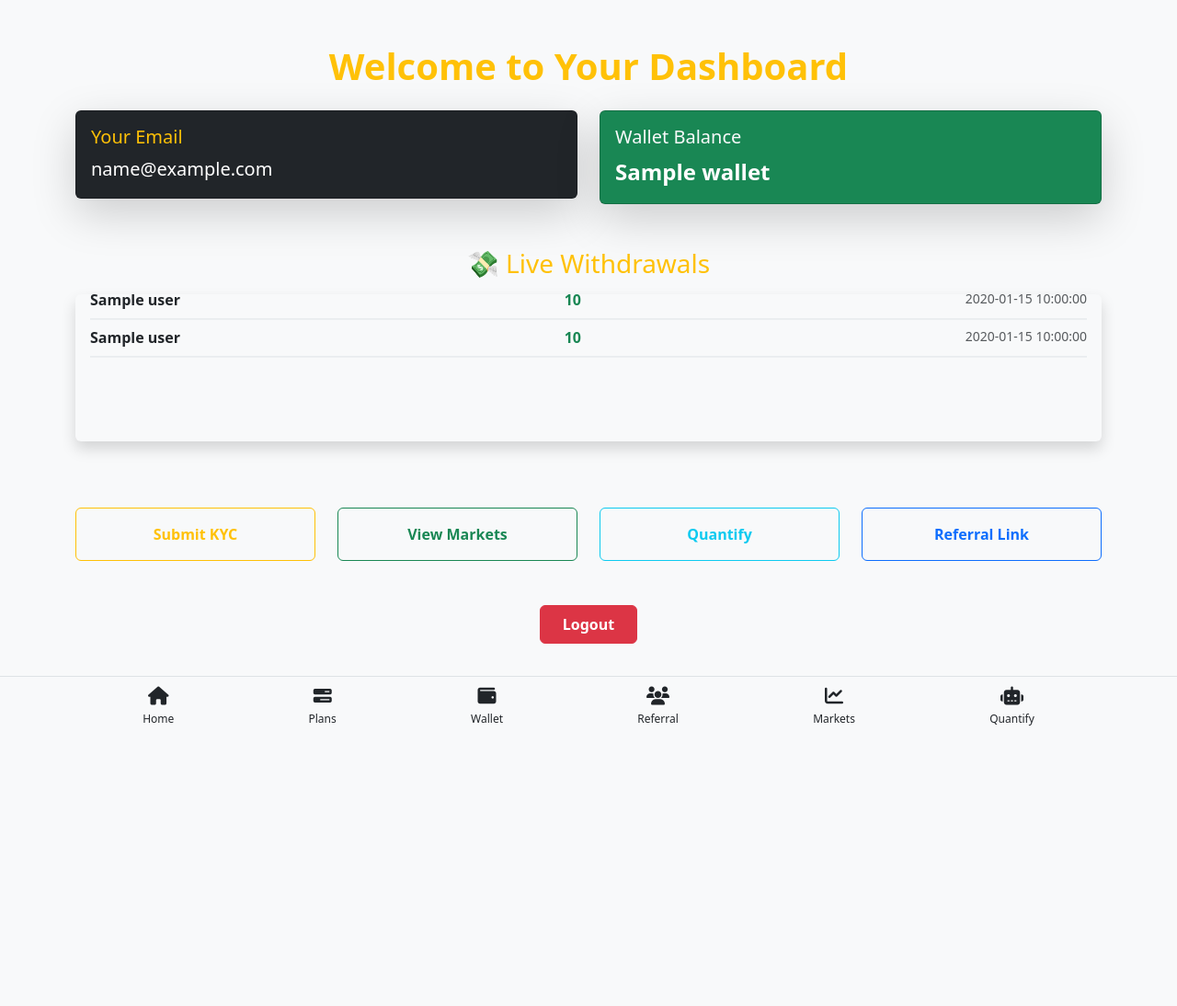
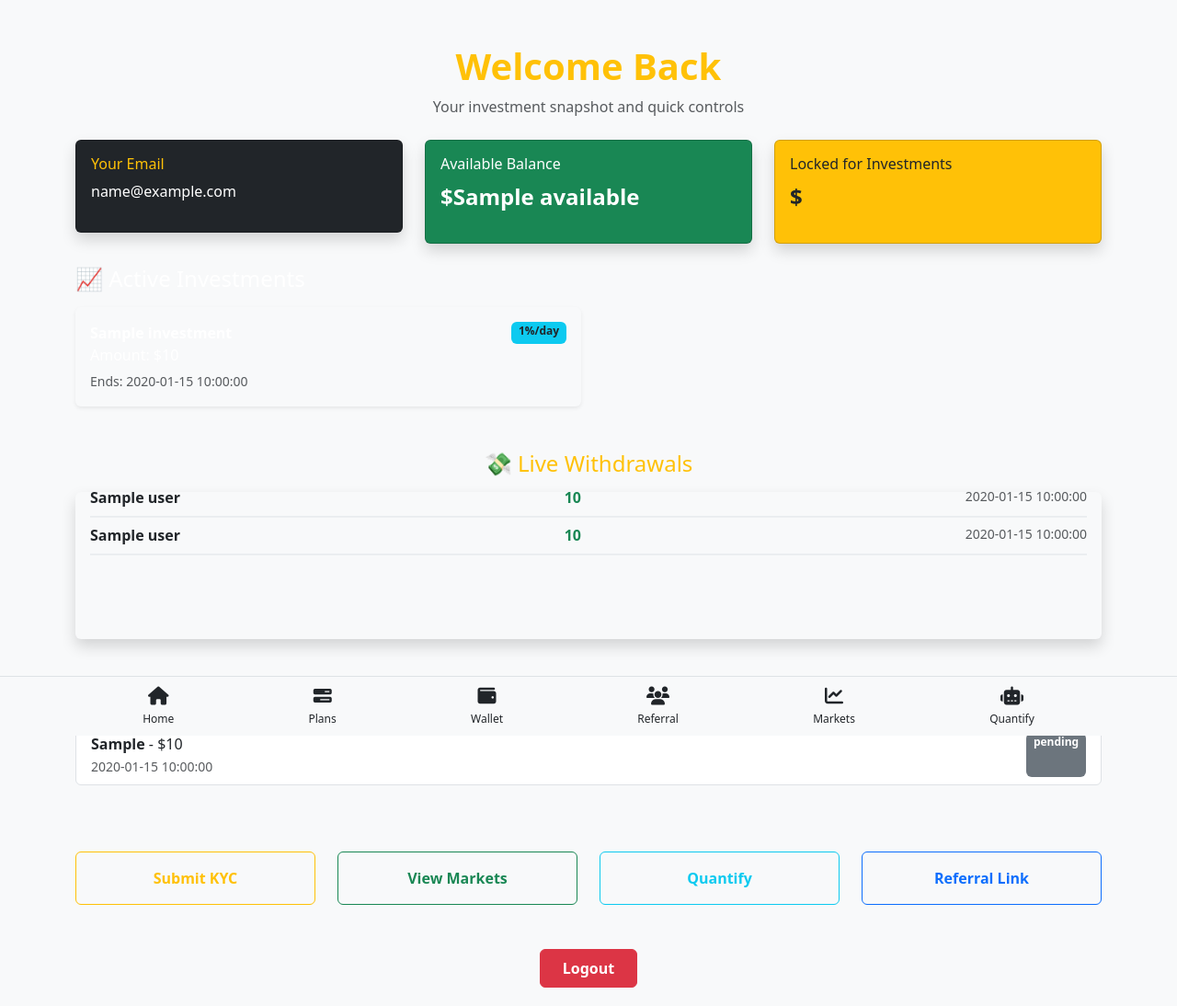
Before and after one commit to vumiiliakonga2-ctrl/-ai-invest-app, a Flask app: template templates/dashboard.html in a window 1280 px wide. Shown: the top 1094 px of the page at 92% size. Before the commit the page ends 789 px from the top, so only its background shows below. Run offline with Flask 3, Linux system fonts and the light colour scheme; the template is opened without the code that fills it: most values are stand-ins (such as "Sample title", 1, 10 or a date in 2020).

Commit message:
Update dashboard.html

```diff
--- a/templates/dashboard.html
+++ b/templates/dashboard.html
@@ -3,32 +3,66 @@
 
 {% block content %}
 <div class="container py-5">
-  <h1 class="mb-4 text-center text-warning fw-bold">Welcome to Your Dashboard</h1>
+  <!-- Welcome Header -->
+  <div class="mb-4 text-center">
+    <h1 class="text-warning fw-bold">Welcome Back</h1>
+    <p class="text-muted">Your investment snapshot and quick controls</p>
+  </div>
 
-  <!-- User Info Cards -->
-  <div class="row g-4">
-    <div class="col-md-6">
-      <div class="card text-white bg-dark shadow-lg">
+  <!-- Summary Cards -->
+  <div class="row g-4 mb-4">
+    <div class="col-md-4">
+      <div class="card bg-dark text-white shadow">
         <div class="card-body">
-          <h5 class="card-title text-warning">Your Email</h5>
-          <p class="card-text fs-5">{{ email }}</p>
+          <h6 class="text-warning">Your Email</h6>
+          <p class="fs-6">{{ email }}</p>
         </div>
       </div>
     </div>
-
-    <div class="col-md-6">
-      <div class="card text-white bg-success shadow-lg">
+    <div class="col-md-4">
+      <div class="card bg-success text-white shadow">
         <div class="card-body">
-          <h5 class="card-title text-light">Wallet Balance</h5>
-          <p class="card-text fs-4 fw-bold">{{ wallet }}</p>
+          <h6>Available Balance</h6>
+          <p class="fs-4 fw-bold">${{ wallet.available }}</p>
+        </div>
+      </div>
+    </div>
+    <div class="col-md-4">
+      <div class="card bg-warning text-dark shadow">
+        <div class="card-body">
+          <h6>Locked for Investments</h6>
+          <p class="fs-4 fw-bold">${{ wallet.locked }}</p>
         </div>
       </div>
     </div>
   </div>
 
-  <!-- Scrollable Fake Withdrawals -->
+  <!-- Active Investments -->
+  <div class="mb-5">
+    <h4 class="text-white mb-3">📈 Active Investments</h4>
+    {% if investments %}
+      <div class="row g-3">
+        {% for i in investments %}
+        <div class="col-md-6">
+          <div class="bg-blue-800 text-white p-3 rounded shadow-sm">
+            <div class="d-flex justify-content-between">
+              <strong>{{ i.plan_name }}</strong>
+              <span class="badge bg-info text-dark">{{ i.daily_return_percent }}%/day</span>
+            </div>
+            <p class="mb-1">Amount: ${{ i.amount }}</p>
+            <small class="text-muted">Ends: {{ i.end_date }}</small>
+          </div>
+        </div>
+        {% endfor %}
+      </div>
+    {% else %}
+      <p class="text-muted">No active investments yet.</p>
+    {% endif %}
+  </div>
+
+  <!-- Live Withdrawals Scroll -->
   <div class="mt-5">
-  <h3 class="text-center text-warning mb-3">💸 Live Withdrawals</h3>
+    <h4 class="text-warning text-center mb-3">💸 Live Withdrawals</h4>
     <div class="position-relative overflow-hidden rounded bg-light shadow" style="height: 160px;">
       <div class="position-absolute start-0 top-0 w-100 animate-scroll px-3 py-2">
         {% for w in withdrawals %}
@@ -48,6 +82,25 @@
       </div>
     </div>
   </div>
+
+  <!-- Recent Transactions -->
+  <div class="mt-5">
+    <h4 class="text-white mb-3">🔄 Recent Activity</h4>
+    <ul class="list-group">
+      {% for tx in transactions %}
+        <li class="list-group-item d-flex justify-content-between">
+          <div>
+            <strong>{{ tx.tx_type|capitalize }}</strong> - ${{ tx.amount }}
+            <br><small class="text-muted">{{ tx.timestamp }}</small>
+          </div>
+          <span class="badge {% if tx.tx_type == 'deposit' %}bg-success{% elif tx.tx_type == 'withdraw' %}bg-danger{% else %}bg-secondary{% endif %} text-white">{{ tx.status }}</span>
+        </li>
+      {% else %}
+        <li class="list-group-item">No recent activity.</li>
+      {% endfor %}
+    </ul>
+  </div>
+
   <!-- Quick Links -->
   <div class="row mt-5 g-4">
     <div class="col-md-3 col-6">
```
Lines whose indentation alone changed are shown as unchanged.
